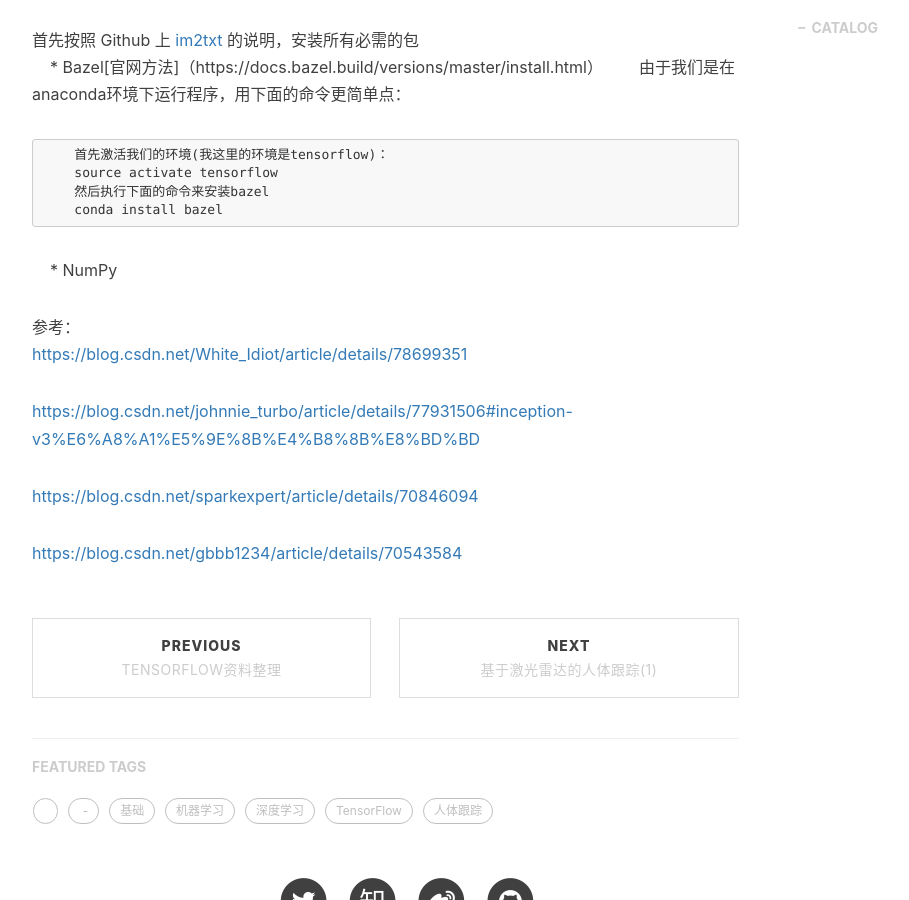
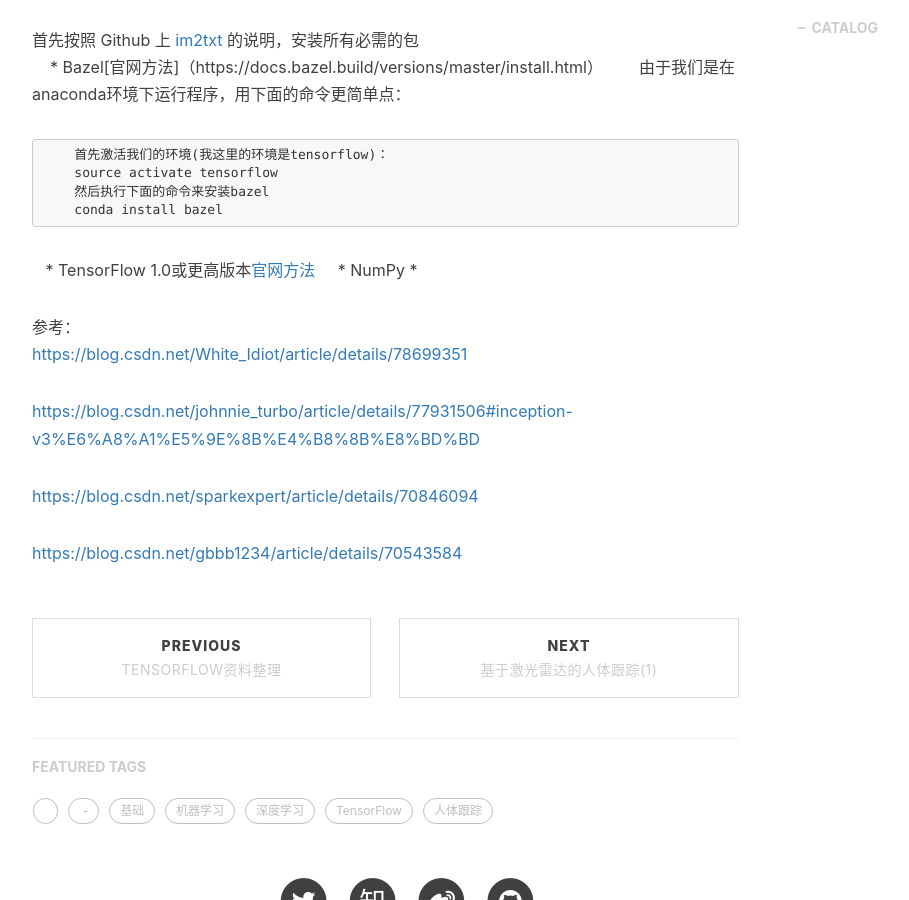
Before and after one commit to duhuazhen/duhuazhen.github.io, a Jekyll site: the page built from _posts/2017-4-1-im2txt.markdown, in a window 1280 px wide and 900 px high, scrolled down 1073 px. Shown: the whole window, without its empty margins (233-1142 px from the left). Built offline with Jekyll 4.4.1, drawn with Linux system fonts in a browser that asks for light colours; nearby versions of some CDN libraries; comment, search, counter and statistics services are not loaded.

Commit message:
Update 2017-4-1-im2txt.markdown

````diff
--- a/_posts/2017-4-1-im2txt.markdown
+++ b/_posts/2017-4-1-im2txt.markdown
@@ -35,7 +35,9 @@ git clone https://github.com/tensorflow/models.git
     然后执行下面的命令来安装bazel
     conda install bazel
  ```
+     * TensorFlow 1.0或更高版本[官网方法](https://www.tensorflow.org/install/)
      * NumPy
+     *
 
 
 
````
